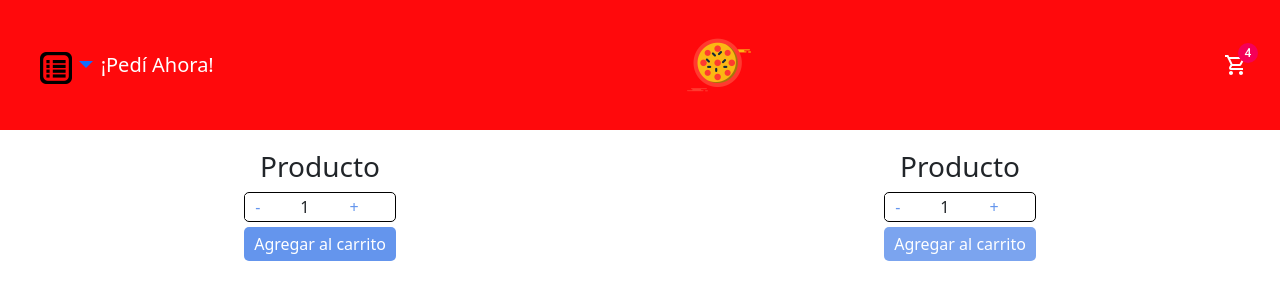
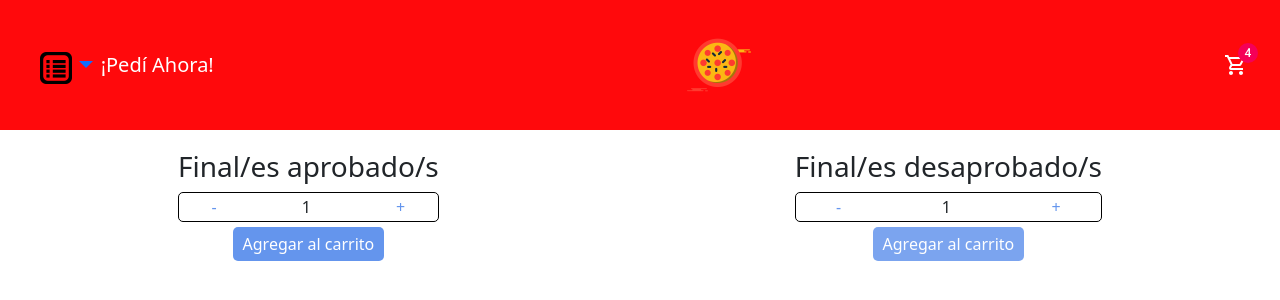
Before and after one commit to tomasyovino/reactjs-37810-yovino, a React (Create React App) app: page / in a window 1280 px wide. Shown: the top 300 px of the page. Built offline with nearby package versions, Linux system fonts and the light colour scheme; the HTML template or start-up script is replaced by a standard one.

Commit message:
Corrección componentes II (2)

```diff
--- a/src/App.css
+++ b/src/App.css
@@ -39,6 +39,7 @@
 
 .product-counter{
   display: flex;
+  justify-content: space-around;
   align-items: center;
   height: 30px;
   border: solid 1px black;
--- a/src/components/ItemCount.js
+++ b/src/components/ItemCount.js
@@ -1,6 +1,6 @@
 import { useState } from 'react';
 
-const Producto = ({stock, initial}) => {
+const Producto = ({name, stock, initial}) => {
     const [count, setCount] = useState(initial);
 
     const increment = () => {
@@ -12,12 +12,12 @@ const Producto = ({stock, initial}) => {
     }
 
     const onAdd = () => {
-        alert("Agregaste: " + count + " productos");
+        alert("¡Agregaste " + count + " " + name + " a la carrera!");
     }
 
     return (
         <div className='product-container'>
-            <h3>Producto</h3>
+            <h3>{name}</h3>
             <div className='product-counter'>
             <button className='counter-button' onClick={decrease}>-</button>
             <p className='counter-p'>{count}</p>
--- a/src/containers/ItemListContainer.js
+++ b/src/containers/ItemListContainer.js
@@ -3,8 +3,8 @@ import Producto from "../components/ItemCount";
 const ItemListContainer = () => {
     return (
         <div className="ItemListContainer">
-            <Producto stock={5} initial={1} />
-            <Producto stock={0} initial={1} />
+            <Producto name={"Final/es aprobado/s"} stock={5} initial={1} />
+            <Producto name={"Final/es desaprobado/s"} stock={0} initial={1} />
         </div>
     );
 }
```
